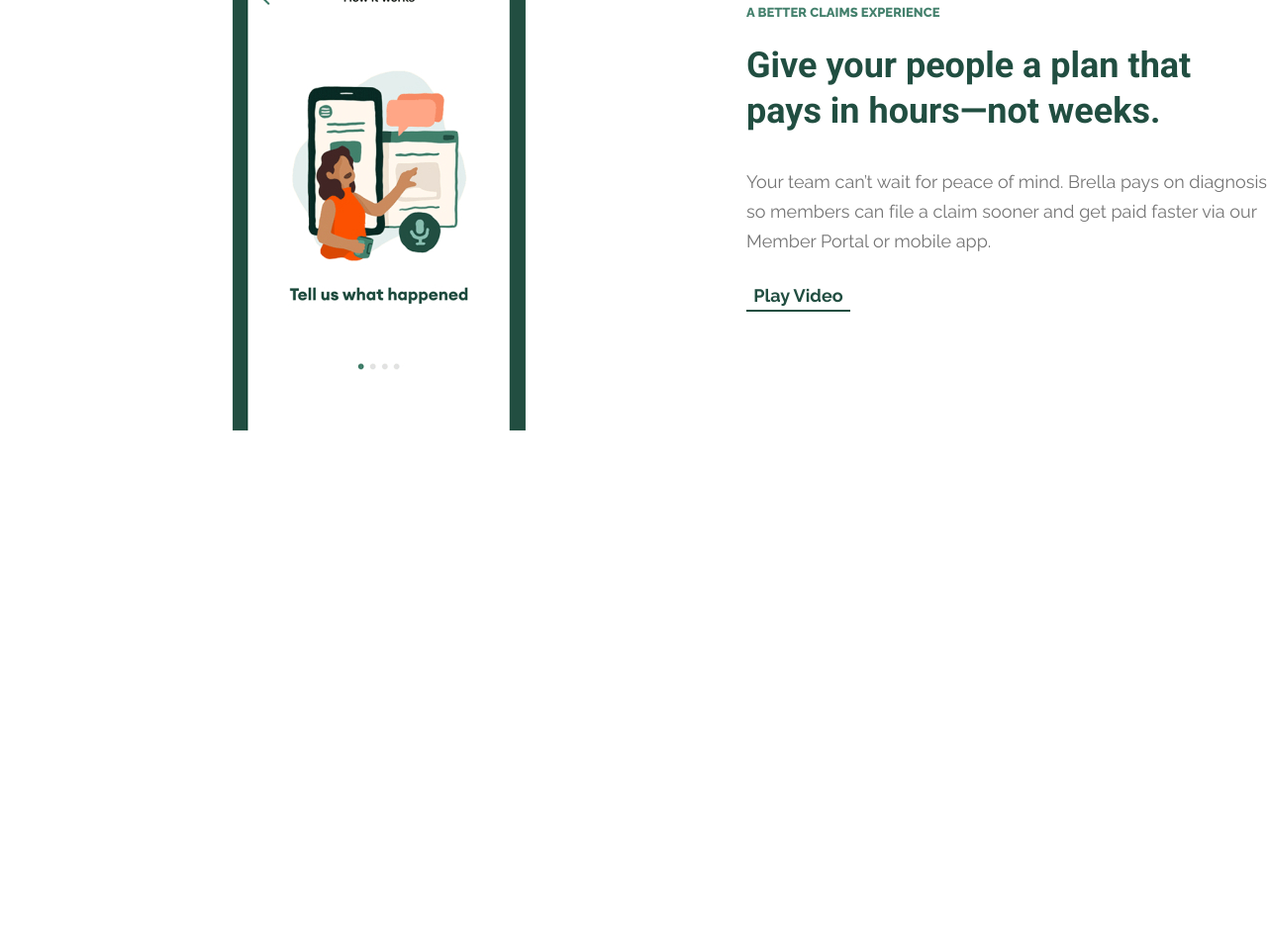
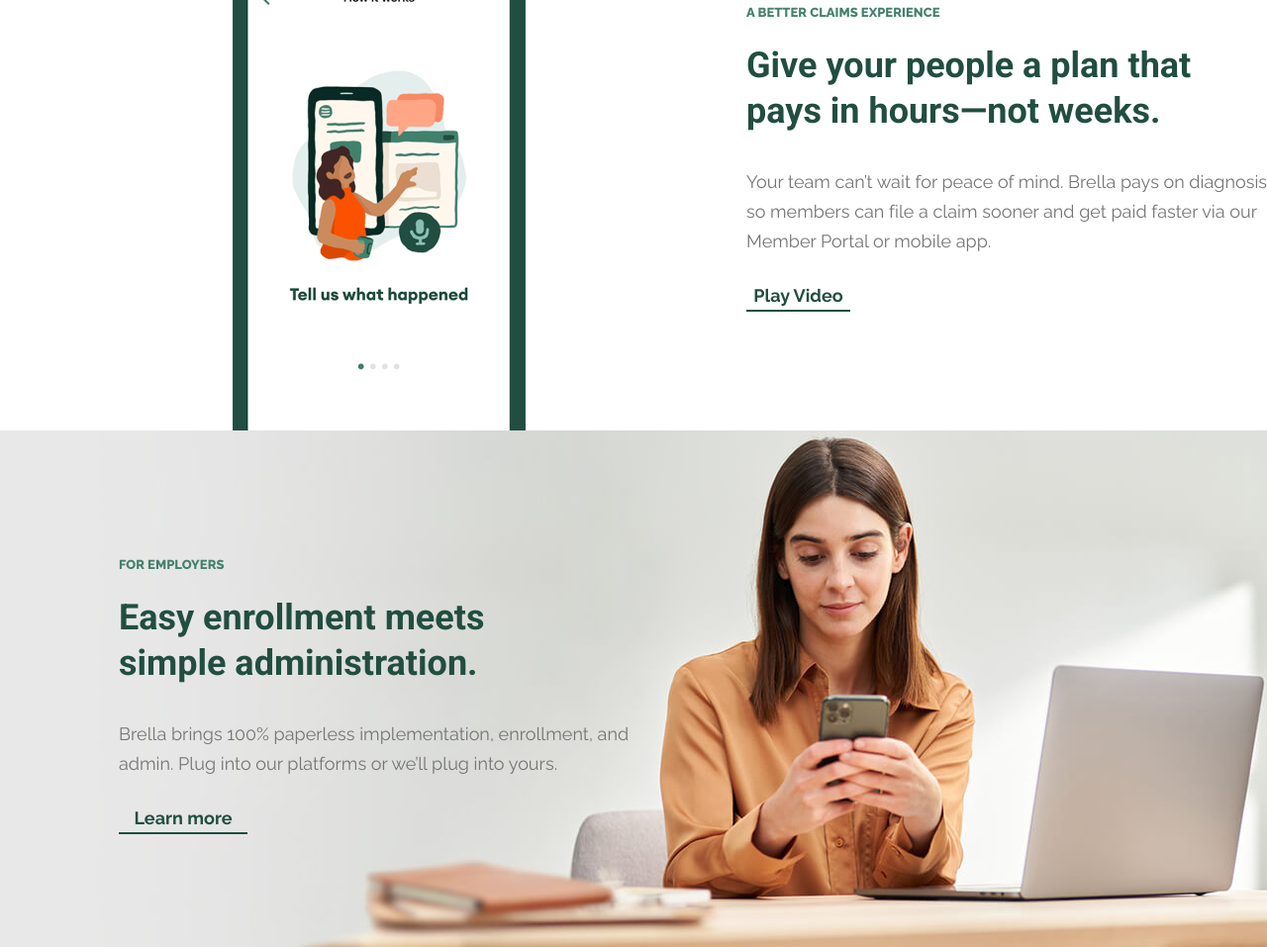
Before and after one commit to Scrymez/brella, a plain HTML site: page index.html in a window 1280 px wide. Shown: the part 3064-4021 px from the top of the page at 99% size. Before the commit the page ends 3499 px from the top, so only its background shows below. Drawn offline with Linux system fonts and the light colour scheme.

Commit message:
добавил вкладку employers

```diff
--- a/index.html
+++ b/index.html
@@ -226,6 +226,16 @@
                     </div>
 
             </section>
+            <section class="wrapper__employers">
+                <div class="employers__block">
+                    <span class="employers__header">for employers</span>
+                    <h2 class="employers__h2">
+                        Easy enrollment meets simple administration.
+                    </h2>
+                    <p class="employers__desk">Brella brings 100% paperless implementation, enrollment, and admin. Plug into our platforms or we’ll plug into yours.</p>
+                    <button class="employers__btn">Learn more</button>
+                </div>
+            </section>
         </main>
     </div><!-- container -->
 
--- a/style/style.scss
+++ b/style/style.scss
@@ -649,6 +649,74 @@ body {
 
         }
     }
+    .wrapper__employers{
+      position: relative;
+      top: 240px;
+      margin: 0 auto;
+      width: 100%;
+      max-width: 1440px;
+      height: 522px;
+      background: url(../image/bg/bg2.jpg) 0 0/100% auto no-repeat;
+      .employers__block{
+        position: relative;
+        top: 125.5px;
+        left: 120px;
+        width: 500px;
+        .employers__header{
+          font-family: Raleway;
+                font-size: 13px;
+                font-weight: 900;
+                line-height: 20px;
+                letter-spacing: 0.05000000074505806px;
+                text-align: left;
+                color: #43806C;
+                text-transform: uppercase;
+        }
+        .employers__h2{
+          width: 484px;
+                font-family: Roboto;
+                font-size: 36px;
+                font-weight: 700;
+                line-height: 46px;
+                letter-spacing: 0em;
+                text-align: left;
+                color: #214E41;
+                margin-top: 20px;
+        }
+        .employers__desk{
+          width: 546px;
+            font-family: Raleway;
+            font-size: 18px;
+            font-weight: 400;
+            line-height: 30px;
+            letter-spacing: 0.019999999552965164px;
+            text-align: left;
+            color: #757575;
+            margin-top: 34px;
+        }
+        .employers__btn{
+          font-family: Raleway;
+                font-size: 18px;
+                font-weight: 700;
+                line-height: 18px;
+                letter-spacing: 0.019999999552965164px;
+                text-align: center;
+                margin-top: 26px;
+
+                color: #214e41;
+                border-bottom: 2px solid #214e41;
+                width: 130px;
+                height: 30px;
+                border-top-left-radius: 6px;
+                border-top-right-radius: 6px;
+                background: none;
+        }
+        .employers__btn:hover{
+          transition: 0.2s;
+                background-color: #5cd4b2;
+        }
+      }
+    }
 
   } //*wrapper-end
 }
```
Also changed, not shown: image/bg/bg2.jpg (added), style/style.css, 1 other file.
